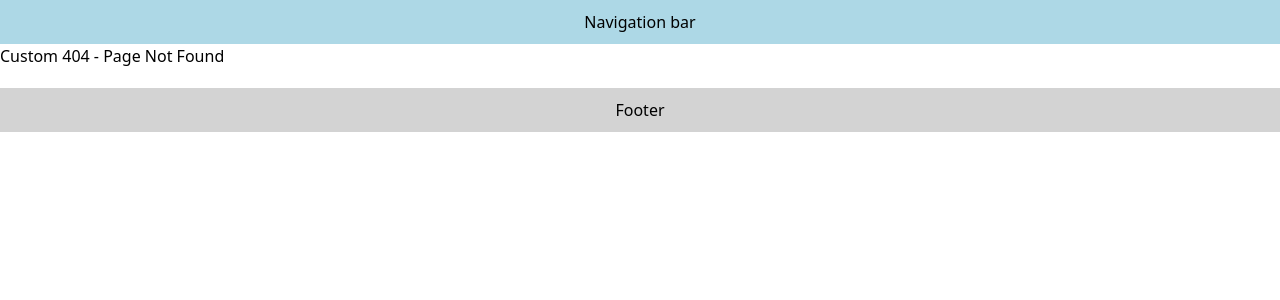
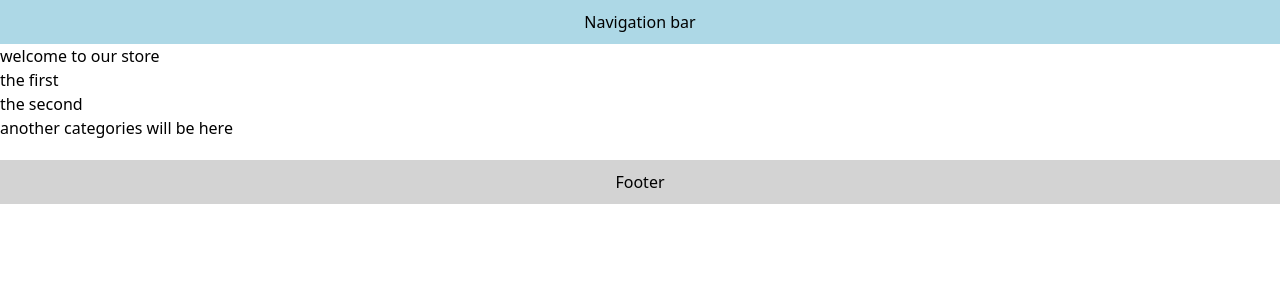
Before and after one commit to IbrahimNourEldeen/Next.js-Tutorial, a Next.js app: page /news in a window 1280 px wide. Before the commit this address had no page. Shown: the top 300 px of the page. Built offline with nearby package versions, Linux system fonts and the light colour scheme.

Commit message:
Rendering, CSR, SSR, Suspense for SSR

```diff
--- /dev/null
+++ b/src/app/counter/page.tsx
@@ -0,0 +1,14 @@
+"use client";
+
+import { useState } from "react";
+
+export default function CounterPage() {
+  const [count, setCount] = useState(0);
+  return (
+    <div className="text-3xl flex justify-center my-5">
+      <button onClick={() => setCount(count - 1)}>-</button>
+      <h1 className="mx-5 bg-gray-500 p-3 rounded-2xl">{count}</h1>
+      <button onClick={() => setCount(count + 1)}>+</button>
+    </div>
+  );
+}
--- /dev/null
+++ b/src/app/news/newslist.tsx
@@ -0,0 +1,9 @@
+export default async function SlowComponent() {
+  await new Promise((res) => setTimeout(res, 3000));
+  return (
+    <ul>
+      <li>the first</li>
+      <li>the second</li>
+    </ul>
+  );
+}
--- /dev/null
+++ b/src/app/news/page.tsx
@@ -0,0 +1,15 @@
+import { Suspense } from "react";
+import SlowComponent from "./newslist";
+export default function NewsList() {
+  return (
+    <div>
+      <h1>welcome to our store</h1>
+      <Suspense fallback={<p>loading....</p>}>
+        <SlowComponent />
+      </Suspense>
+      <section>
+        <h2>another categories will be here</h2>
+      </section>
+    </div>
+  );
+}
```
